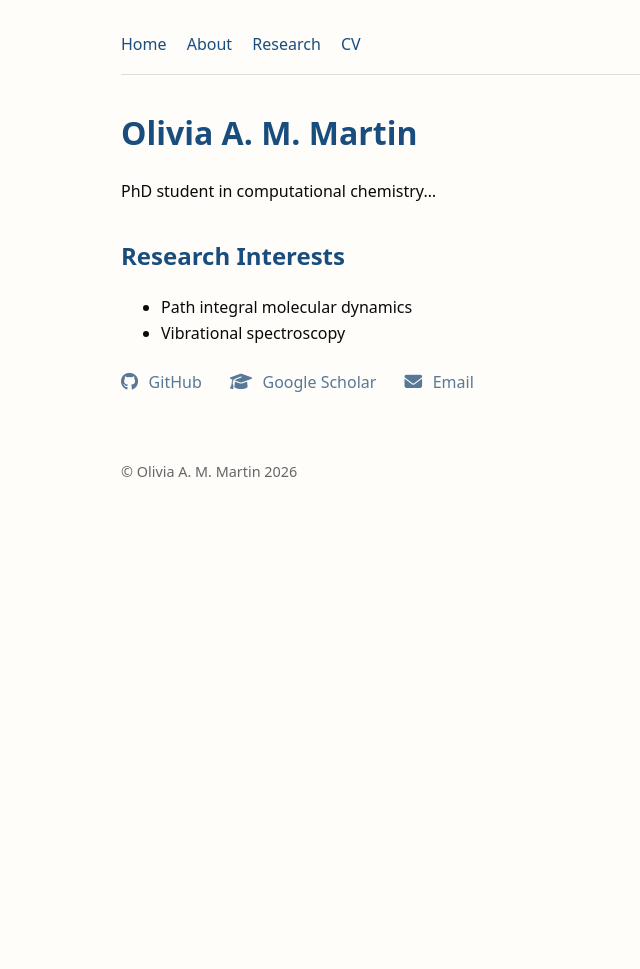
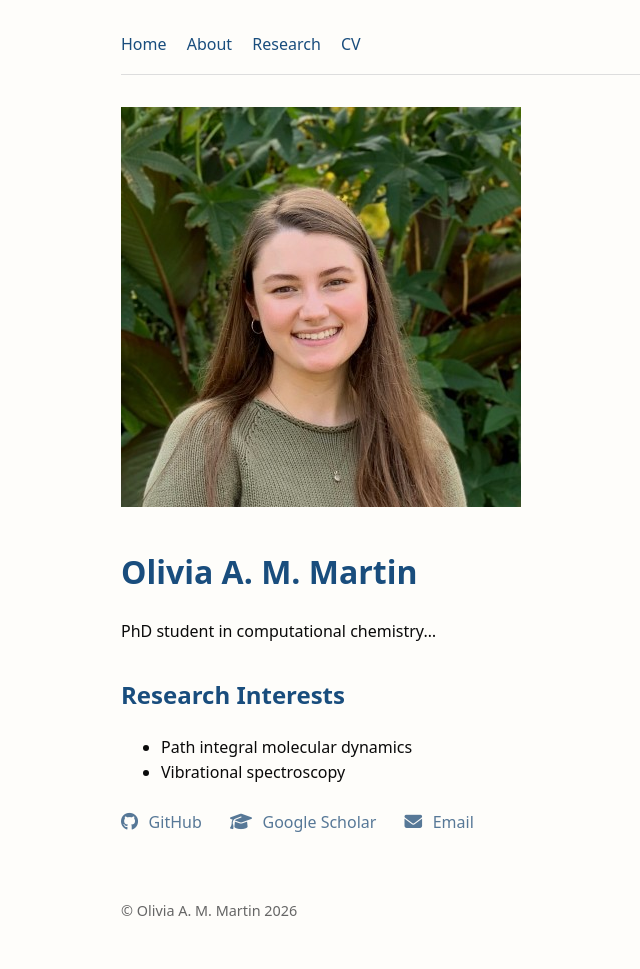
Before and after one commit to oliviaammartin/oliviaammartin.github.io, a Jekyll site: the page built from index.md, in a window 1280 px wide. Shown: the whole page, without its empty margins (69-709 px from the left). Built offline with Jekyll 4.4.1, drawn with Linux system fonts in a browser that asks for light colours; before the commit the page ends 900 px from its top, so only the background shows below that.

Commit message:
Insert profile image in index.md
Add profile image to home page.

```diff
--- a/index.md
+++ b/index.md
@@ -2,6 +2,10 @@
 layout: default
 title: Home
 ---
+
+<div class="home-profile">
+  <img src="/assets/images/profile.jpg" alt="Olivia Martin" class="home-profile-photo">
+</div>
 
 # Olivia A. M. Martin
 
```
